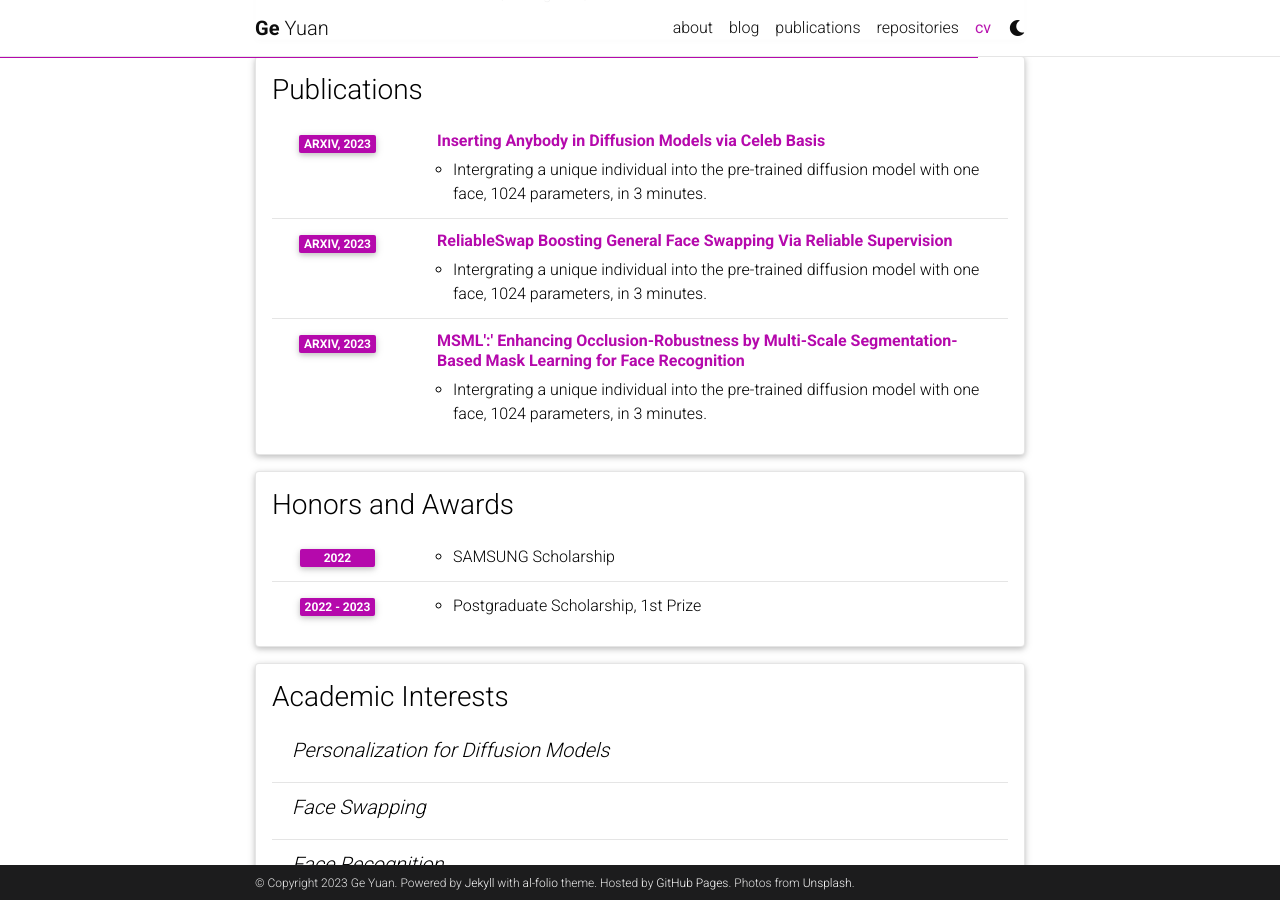
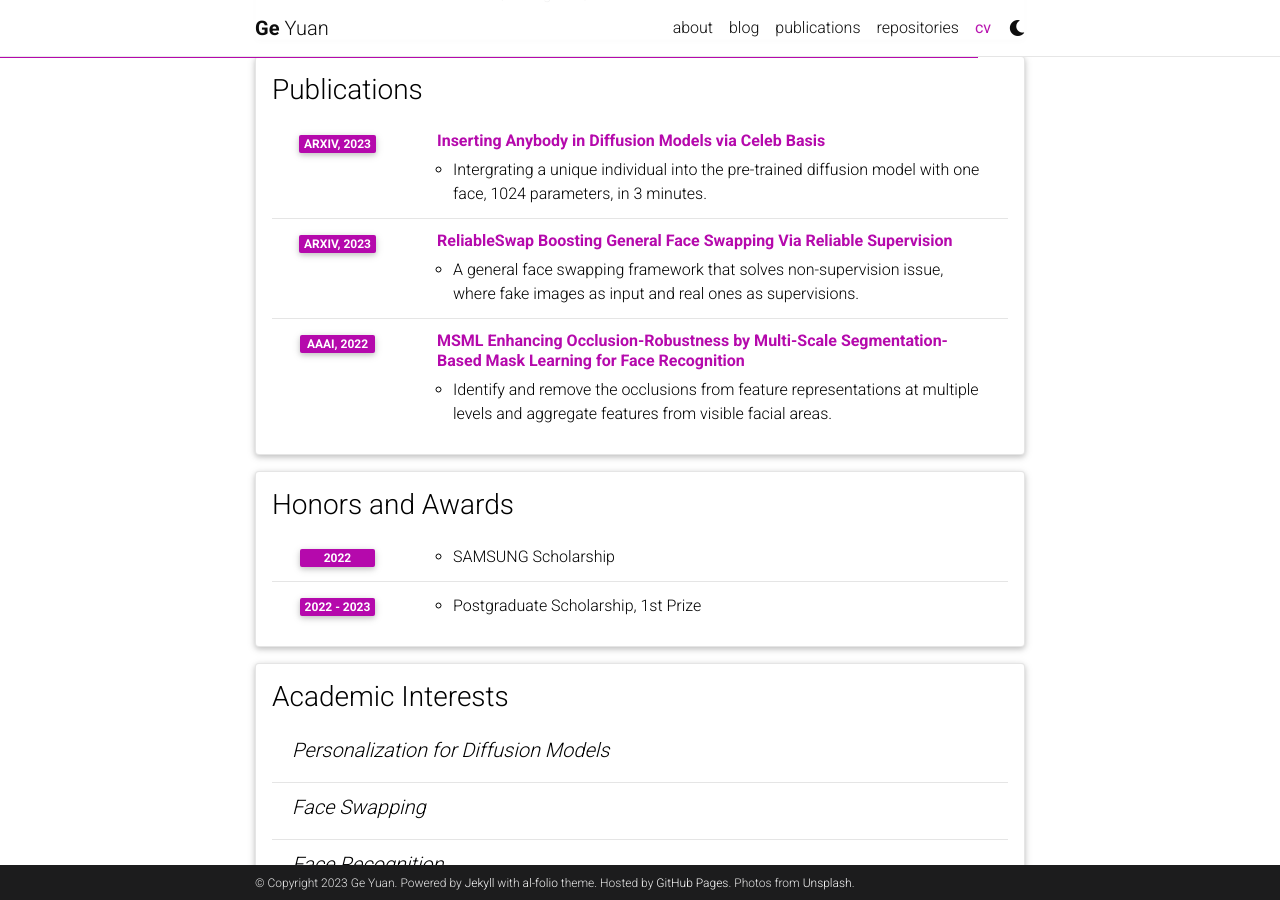
Before and after one commit to ygtxr1997/gavinyuan, a Jekyll site: the page built from _pages/cv.md, in a window 1280 px wide and 900 px high, scrolled down 863 px. Built offline with Jekyll 4.4.1, drawn with Linux system fonts in a browser that asks for light colours; comment, search, counter and statistics services are not loaded; a style sheet for code colours, icons or effects is not loaded.

Commit message:
udpate cv

```diff
--- a/_data/cv.yml
+++ b/_data/cv.yml
@@ -38,10 +38,10 @@
       description: Intergrating a unique individual into the pre-trained diffusion model with one face, 1024 parameters, in 3 minutes.
     - title: <a href="https://github.com/ygtxr1997/ReliableSwap">ReliableSwap Boosting General Face Swapping Via Reliable Supervision</a>
       year: ArXiv, 2023
-      description: Intergrating a unique individual into the pre-trained diffusion model with one face, 1024 parameters, in 3 minutes.
-    - title: <a href="https://github.com/ygtxr1997/MSML">MSML':' Enhancing Occlusion-Robustness by Multi-Scale Segmentation-Based Mask Learning for Face Recognition</a>
-      year: ArXiv, 2023
-      description: Intergrating a unique individual into the pre-trained diffusion model with one face, 1024 parameters, in 3 minutes.
+      description: A general face swapping framework that solves non-supervision issue, where fake images as input and real ones as supervisions.
+    - title: <a href="https://github.com/ygtxr1997/MSML">MSML Enhancing Occlusion-Robustness by Multi-Scale Segmentation-Based Mask Learning for Face Recognition</a>
+      year: AAAI, 2022
+      description: Identify and remove the occlusions from feature representations at multiple levels and aggregate features from visible facial areas.
 
 - title: Honors and Awards
   type: time_table
```
